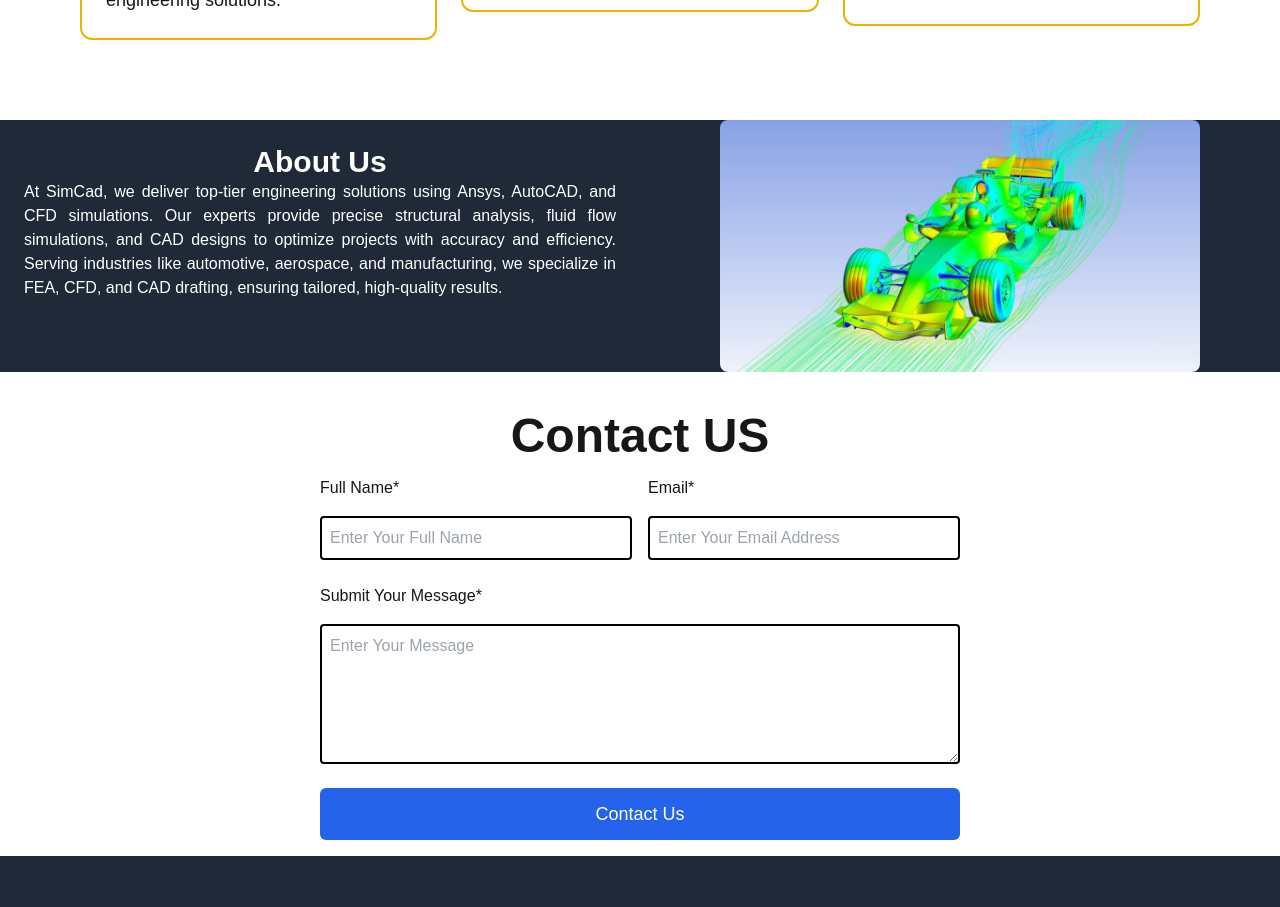
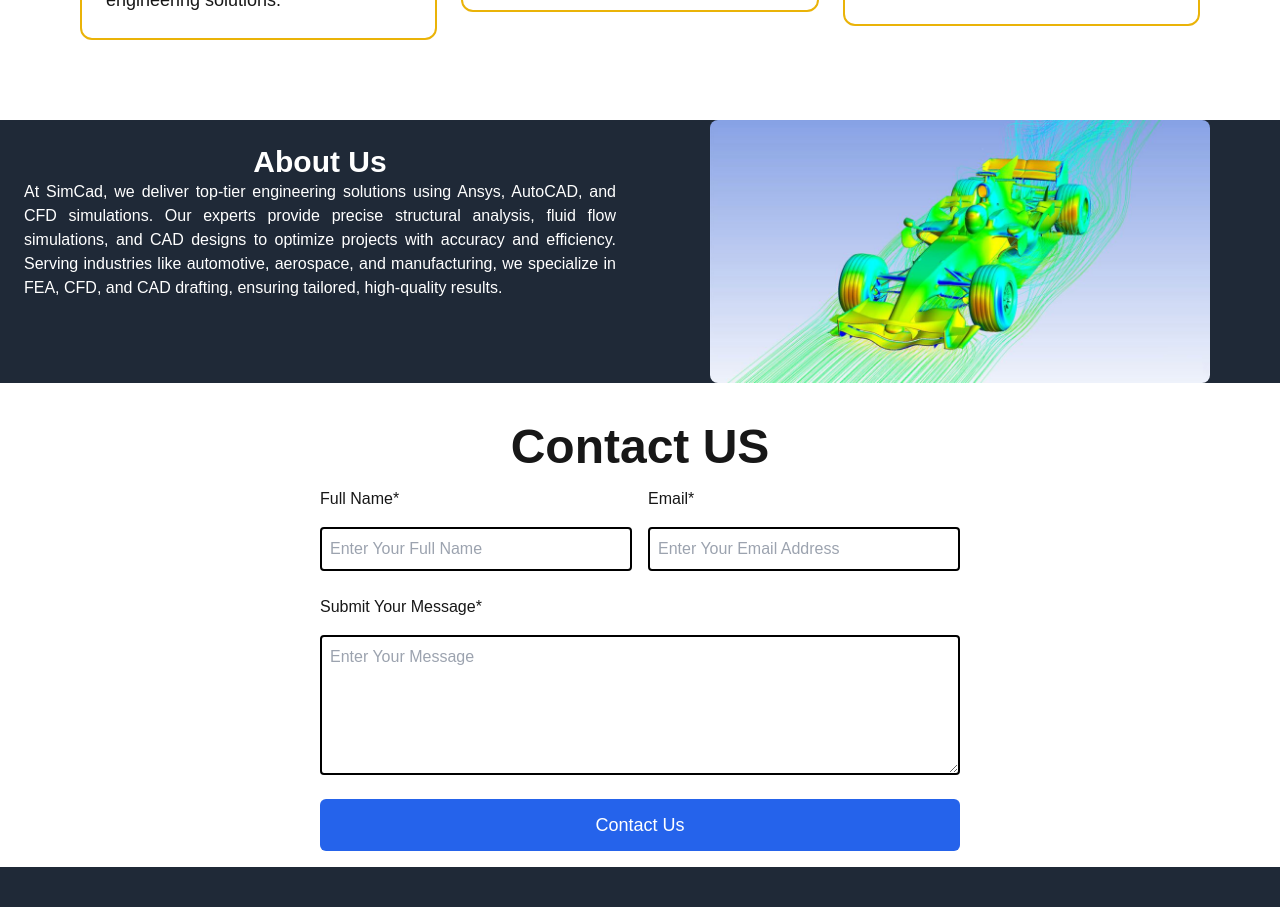
Before and after one commit to hamzabhatti143/Ingenio-Craft, a Next.js app: page / in a window 1280 px wide. Shown: the part 940-1847 px from the top of the page. Built offline with nearby package versions, Linux system fonts and the light colour scheme.

Commit message:
Content Update

```diff
--- a/src/app/components/About.tsx
+++ b/src/app/components/About.tsx
@@ -15,7 +15,7 @@ const About = () => {
         <p className='text-justify text-white'>At SimCad, we deliver top-tier engineering solutions using Ansys, AutoCAD, and CFD simulations. Our experts provide precise structural analysis, fluid flow simulations, and CAD designs to optimize projects with accuracy and efficiency. Serving industries like automotive, aerospace, and manufacturing, we specialize in FEA, CFD, and CAD drafting, ensuring tailored, high-quality results.</p>
         </div>
         <div data-aos="fade-left" data-aos-duration="1200" className='w-full md:w-1/2 flex items-center justify-center'>
-            <Image src={"/images/about.jpg"} alt='about' width={100} height={100} className='w-3/4 rounded-lg '/>
+            <Image src={"/images/about.jpg"} alt='about' width={500} height={300} className='rounded-lg '/>
         </div>
       </div>
     </>
```
